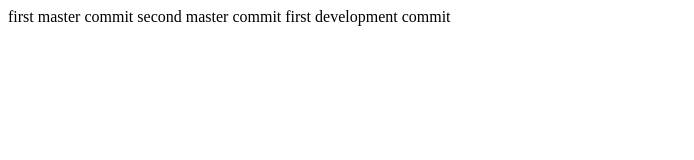
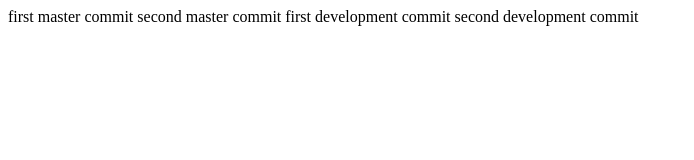
Before and after one commit to sergioOrozco/testmerge, a plain HTML site: page index.html in a window 1280 px wide. Shown: the whole page, without its empty margins (0-694 px from the left). Drawn offline with Linux system fonts and the light colour scheme.

Commit message:
secondf development commit

```diff
--- a/index.html
+++ b/index.html
@@ -7,6 +7,7 @@
 first master commit
 second master commit
 first development commit
+second development commit
 
 </body>
 </html>
```
